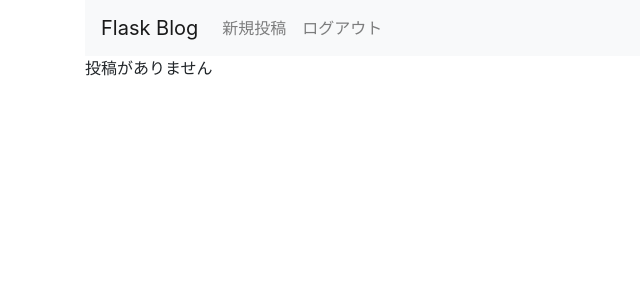
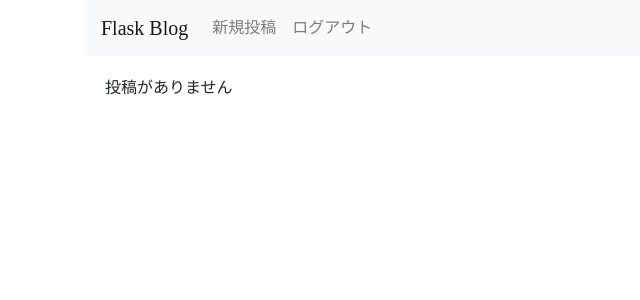
Before and after one commit to yosukeBaya4/app_flask, a Flask app: page / in a window 1280 px wide. Shown: the top 300 px of the page, without its empty margins (0-640 px from the left). Run offline with Flask 2, Linux system fonts and the light colour scheme; the visitor is signed in with stand-in values (Sample User, id 1); data that the repository does not hold is empty; some libraries are stand-ins or nearby versions; some web fonts are replaced.

Commit message:
section30 done

```diff
--- /dev/null
+++ b/flask_blog/static/style.css
@@ -0,0 +1,11 @@
+.card {
+    margin: 0.25rem;
+}
+
+.blog-body {
+    padding: 1.25em;
+}
+
+* {
+    font-family: 'Mplus 1p';
+}
--- a/flask_blog/templates/layout.html
+++ b/flask_blog/templates/layout.html
@@ -5,6 +5,8 @@
 <script src="https://code.jquery.com/jquery-3.2.1.slim.min.js"></script>
 <script src="https://cdnjs.cloudflare.com/ajax/libs/popper.js/1.12.9/umd/popper.min.js"></script>
 <script src="https://maxcdn.bootstrapcdn.com/bootstrap/4.0.0/js/bootstrap.min.js"></script>
+<link href="https://fonts.googleapis.com/earlyaccess/mplus1p.css" rel="stylesheet" type="text/css">
+<link rel=stylesheet href="{{ url_for('static', filename='style.css') }}">
 
 
 <div class="container">
```
